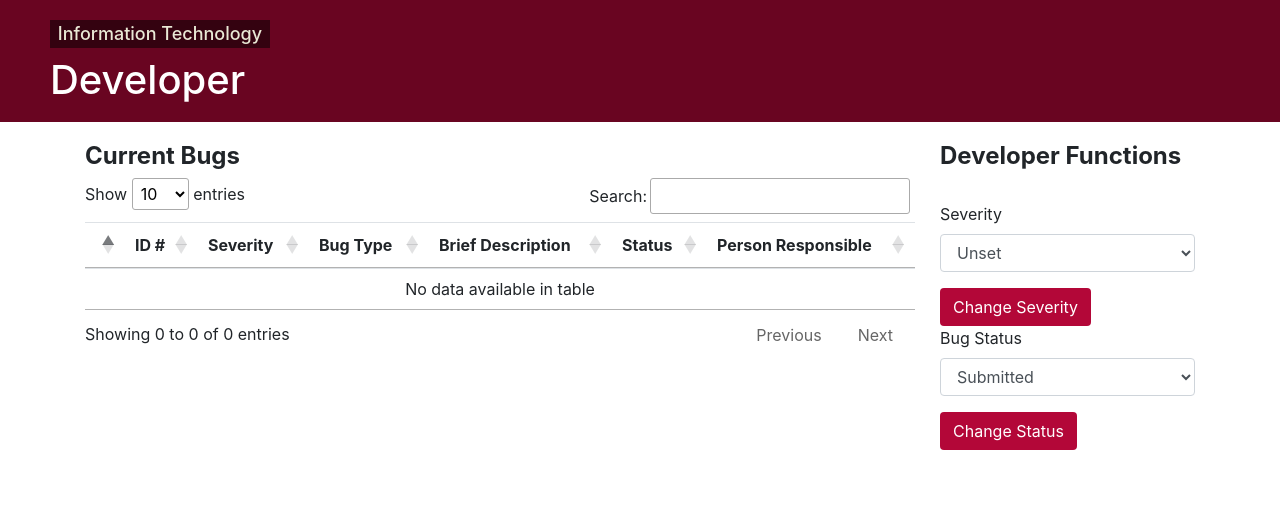
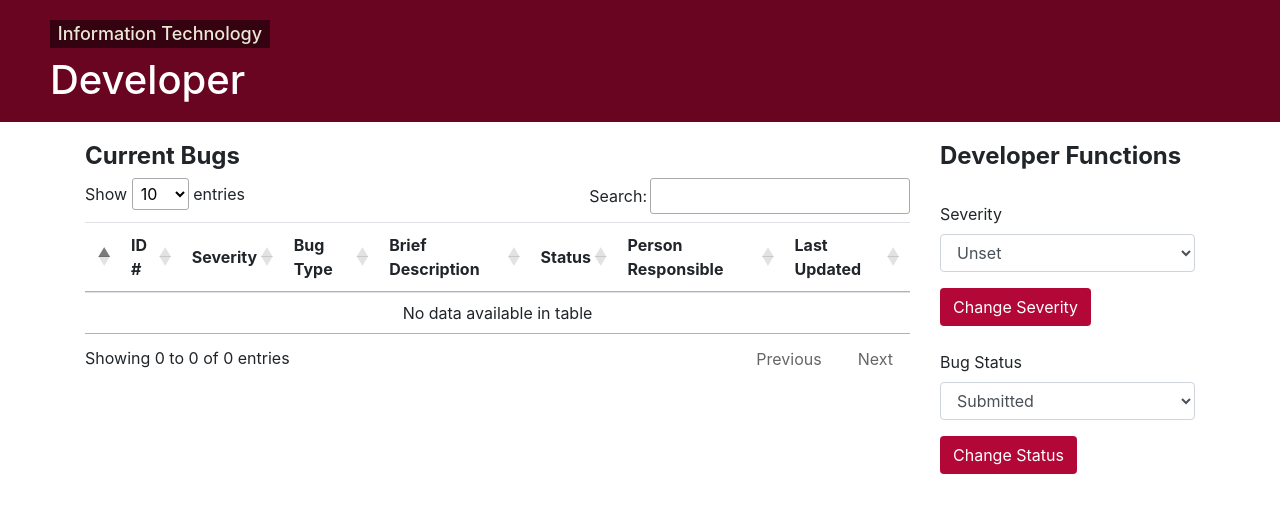
Before and after one commit to samtomlee/bug_reporting_system, a Flask app: page /developer/0 in a window 1280 px wide. Shown: the part 56-569 px from the top of the page. Run offline with Flask 2, Linux system fonts and the light colour scheme; data comes from the database, SQL or seed files in the repository; data that the repository does not hold is empty; some libraries are stand-ins or nearby versions.

Commit message:
Added last_updated field and fixed some table formatting

```diff
--- a/app/bug.py
+++ b/app/bug.py
@@ -18,6 +18,7 @@ class Bug:
 		self.severity = get_severity(data['severity_id'])
 		self.submitter_email = data['submitter_email']
 		self.submission_time = data['submission_time']
+		self.last_updated = data['last_updated']
 
 def create_bug(name, description, status, bug_type, submitter_email):
 	db = get_db()
@@ -86,7 +87,8 @@ def update_bug(bug_id, new_data):
 		query += " {}=?,".format(key)
 		values.append(value)
 
-	query = query[:-1]
+	query += " last_updated=CURRENT_TIMESTAMP "
+
 	query += " WHERE bug_id=?"
 	values.append(bug_id)
 
--- a/app/schema.sql
+++ b/app/schema.sql
@@ -16,6 +16,7 @@ CREATE TABLE bug (
 	severity_id INTEGER NOT NULL,
 	submitter_email TEXT NOT NULL,
 	submission_time TIMESTAMP NOT NULL DEFAULT CURRENT_TIMESTAMP,
+	last_updated TIMESTAMP NOT NULL DEFAULT CURRENT_TIMESTAMP,
 	FOREIGN KEY(status_id) REFERENCES status(status_id),
 	FOREIGN KEY(assignedmember_id) REFERENCES user(user_id),
 	FOREIGN KEY(bugtype_id) REFERENCES bugtype(bugtype_id),
--- a/app/static/form.css
+++ b/app/static/form.css
@@ -22,3 +22,11 @@ button {
 button:hover {
 	background-color: #980630;
 }
+
+#bugs td {
+	vertical-align: middle;
+}
+
+#bugs th {
+	vertical-align: middle;
+}
--- a/app/templates/developer.html
+++ b/app/templates/developer.html
@@ -26,6 +26,7 @@
           <button type="button" class="btn" onclick="changeSeverity()">Change Severity</button>
         </div>
       </form>
+      <br>
       <form>
         <div class="form-group">
           <label for="changed-status">Bug Status</label>
--- a/app/templates/manager.html
+++ b/app/templates/manager.html
@@ -33,7 +33,7 @@
           <!-- to be populated from the SQL database -->
           <select class="form-control" id="changed-status">
             {% for status in statuses %}
-            <option value = "{{ status }}">{{ status}}</option>
+            <option value = "{{ status.name }}">{{ status.name }}</option>
             {% endfor %}
           </select>
         </div>
--- a/app/templates/table.html
+++ b/app/templates/table.html
@@ -1,6 +1,6 @@
 <!-- Table of Bugs -->
 <h4><b>Current Bugs</b></h4>
-<table class="table" id="bugs">
+<table class="table" id="bugs" style="width:100%">
   <thead>
     <tr>
       <th data-field="state" data-checkbox="true"></th>
@@ -10,6 +10,7 @@
       <th scope="col">Brief Description</th>
       <th scope="col">Status</th>
       <th scope="col">Person Responsible</th>
+      <th scope="col">Last Updated</th>
       <th style="display: none;"></th>
       <th style="display: none;"></th>
     </tr>
@@ -24,6 +25,7 @@
       <td class="bug-name" data-toggle="modal" data-target="#bugModal">{{ bug.name }}</td>
       <td class="bug-status" data-toggle="modal" data-target="#bugModal" data-order="{{ bug.status.id }}">{{ bug.status.name }}</td>
       <td class="bug-assignee" data-toggle="modal" data-target="#bugModal">{{ bug.assigned_member.name }}</td>
+      <td class="bug-last-updated" data-toggle="modal" data-target="#bugModal">{{ bug.last_updated }}</td>
       <td class="bug-description" style="display: none;">{{ bug.description }}</span>
       <td class="bug-email" style="display: none;">{{ bug.submitter_email }}</span>
     </tr>
--- a/app/templates/tester.html
+++ b/app/templates/tester.html
@@ -26,6 +26,7 @@
               <button type="button" class="btn" onclick="changeSeverity()">Change Severity</button>
             </div>
           </form>
+          <br>
           <form>
             <div class="form-group">
               <label for="changed-status">Bug Status</label>
```
